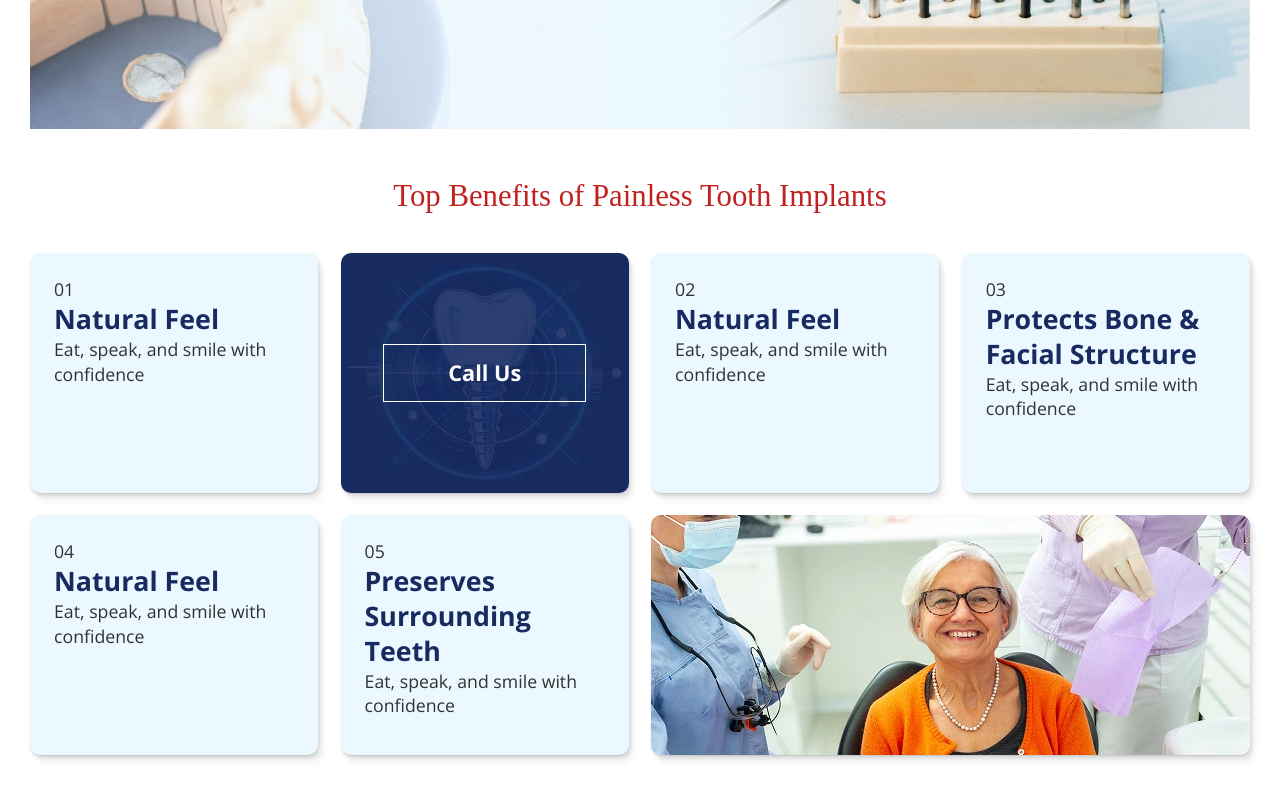
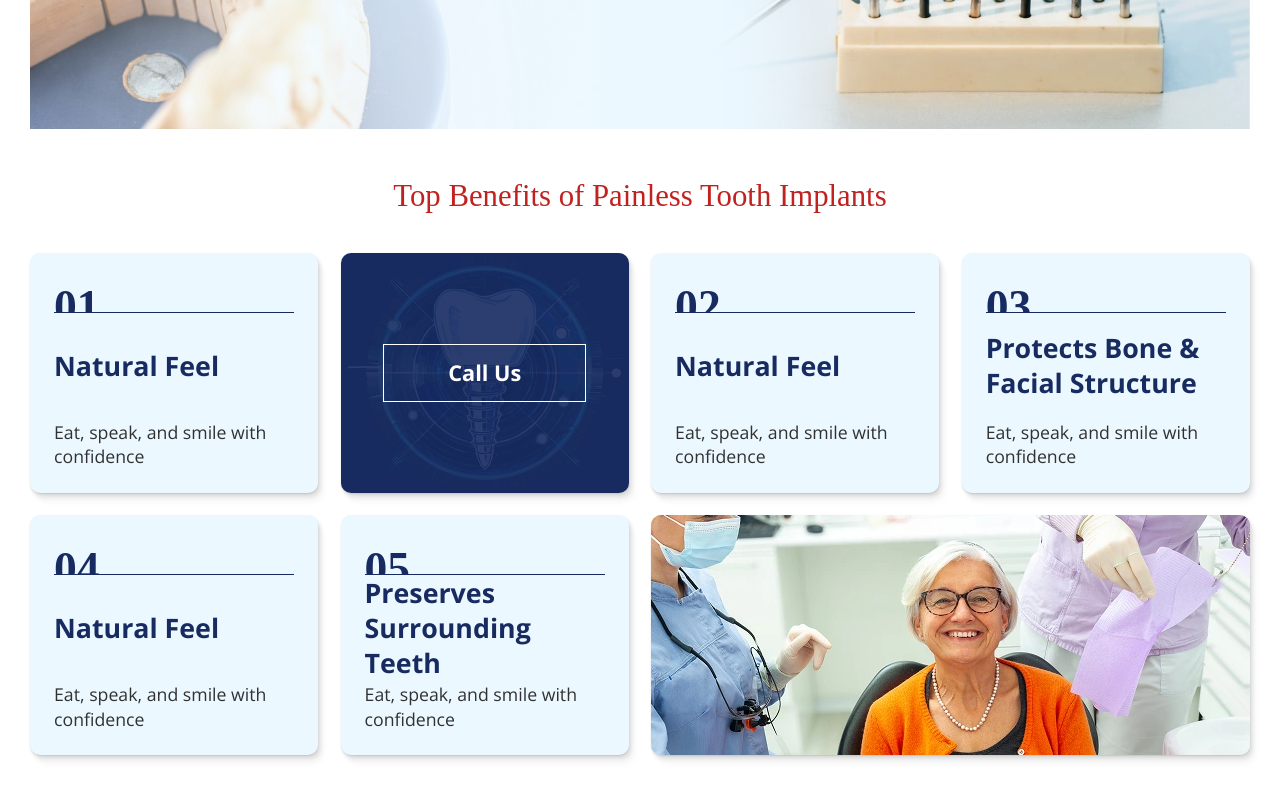
Before and after one commit to dmitry-conquer/painless-dental-implants, a website built with Vite: page pages/index.html in a window 1280 px wide. Shown: the part 4308-5108 px from the top of the page. Built offline with nearby package versions, Linux system fonts and the light colour scheme; a web font is replaced by a local one.

Commit message:
Refactor benefits section styles and improve item count presentation

```diff
--- a/pages/index.html
+++ b/pages/index.html
@@ -251,7 +251,7 @@
             <h2 class="pdi23-benefits__title pdi23-heading-medium">Top Benefits of Painless Tooth Implants</h2>
             <div class="pdi23-benefits__body">
               <div class="pdi23-benefits__item">
-                <span class="pdi23-benefits__item-count">01</span>
+                <span class="pdi23-benefits__item-count pdi23-heading-small">01</span>
                 <h3 class="pdi23-benefits__item-title pdi23-heading-small">Natural Feel</h3>
                 <p class="pdi23-benefits__item-text pdi23-base-content">Eat, speak, and smile with confidence</p>
               </div>
@@ -259,22 +259,22 @@
                 <a href="#" class="pdi23-button pdi23-button--transparent">Call Us</a>
               </div>
               <div class="pdi23-benefits__item">
-                <span class="pdi23-benefits__item-count">02</span>
+                <span class="pdi23-benefits__item-count pdi23-heading-small">02</span>
                 <h3 class="pdi23-benefits__item-title pdi23-heading-small">Natural Feel</h3>
                 <p class="pdi23-benefits__item-text pdi23-base-content">Eat, speak, and smile with confidence</p>
               </div>
               <div class="pdi23-benefits__item">
-                <span class="pdi23-benefits__item-count">03</span>
+                <span class="pdi23-benefits__item-count pdi23-heading-small">03</span>
                 <h3 class="pdi23-benefits__item-title pdi23-heading-small">Protects Bone & Facial Structure</h3>
                 <p class="pdi23-benefits__item-text pdi23-base-content">Eat, speak, and smile with confidence</p>
               </div>
               <div class="pdi23-benefits__item">
-                <span class="pdi23-benefits__item-count">04</span>
+                <span class="pdi23-benefits__item-count pdi23-heading-small">04</span>
                 <h3 class="pdi23-benefits__item-title pdi23-heading-small">Natural Feel</h3>
                 <p class="pdi23-benefits__item-text pdi23-base-content">Eat, speak, and smile with confidence</p>
               </div>
               <div class="pdi23-benefits__item">
-                <span class="pdi23-benefits__item-count">05</span>
+                <span class="pdi23-benefits__item-count pdi23-heading-small">05</span>
                 <h3 class="pdi23-benefits__item-title pdi23-heading-small">Preserves Surrounding Teeth</h3>
                 <p class="pdi23-benefits__item-text pdi23-base-content">Eat, speak, and smile with confidence</p>
               </div>
--- a/src/styles/core/components/benefits.scss
+++ b/src/styles/core/components/benefits.scss
@@ -1,9 +1,6 @@
 @use "../helpers/" as *;
 
 .pdi23-benefits {
-  &__container {
-  }
-
   &__title {
     text-align: center;
   }
@@ -13,6 +10,14 @@
     grid-template-columns: repeat(4, 1fr);
     grid-auto-rows: rem(240);
     gap: fluid(12, 24);
+
+    @include large {
+      grid-template-columns: repeat(2, 1fr);
+    }
+    @include small {
+      grid-template-columns: 1fr;
+      grid-auto-rows: rem(200);
+    }
   }
 
   &__item {
@@ -20,6 +25,9 @@
     background-color: var(--color-light);
     border-radius: rem(10);
     overflow: hidden;
+    display: flex;
+    flex-direction: column;
+    justify-content: space-between;
     box-shadow:
       12px 19px 6px 0 rgba(0, 0, 0, 0),
       8px 12px 6px 0 rgba(0, 0, 0, 0.01),
@@ -45,6 +53,9 @@
     &--image {
       padding: 0;
       grid-column: span 2;
+      @include small {
+        grid-column: unset;
+      }
 
       img {
         width: 100%;
@@ -55,11 +66,12 @@
   }
 
   &__item-count {
-  }
-
-  &__item-title {
-  }
-
-  &__item-text {
+    font-family: var(--font-family-accent);
+    font-size: fluid(32, 48);
+    height: fluid(27, 37);
+    overflow: hidden;
+    display: block;
+    line-height: 1.3;
+    border-bottom: rem(1) solid var(--color-primary);
   }
 }
```
